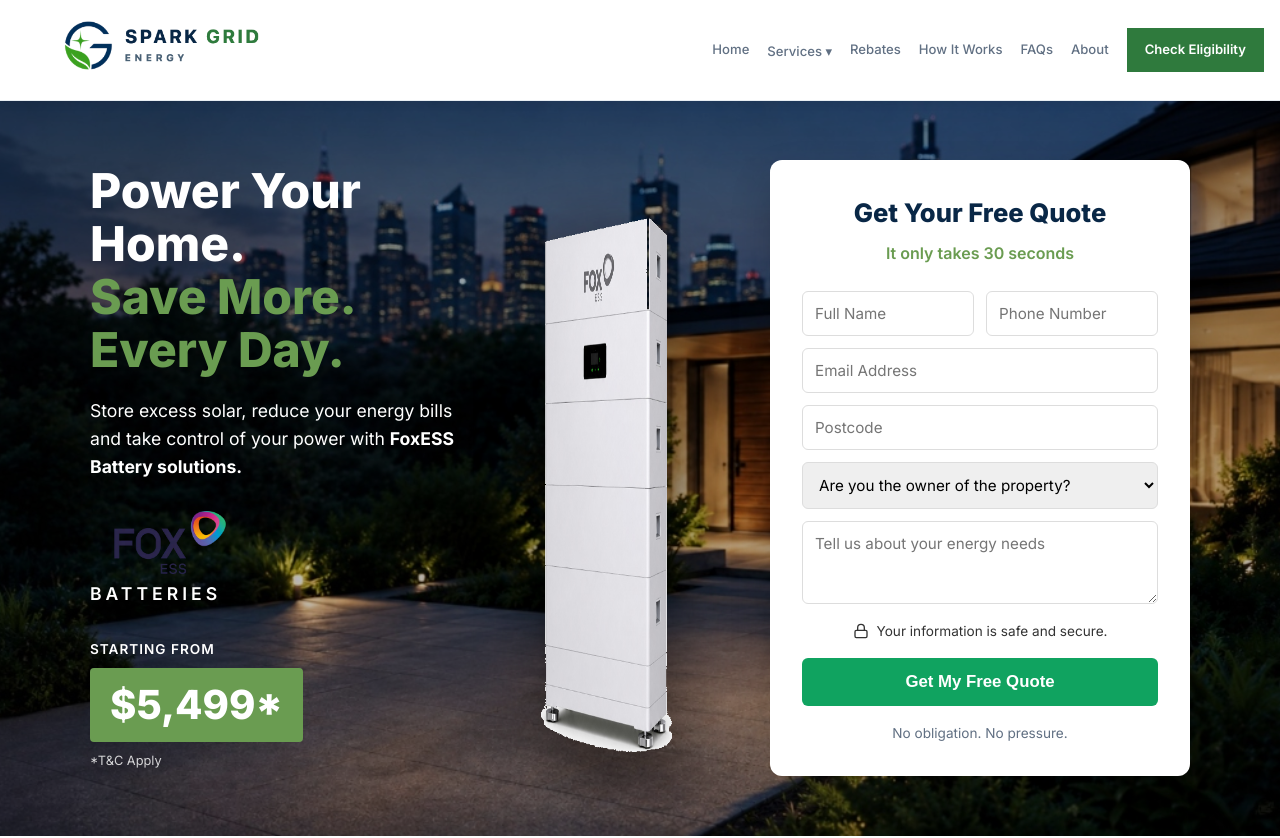
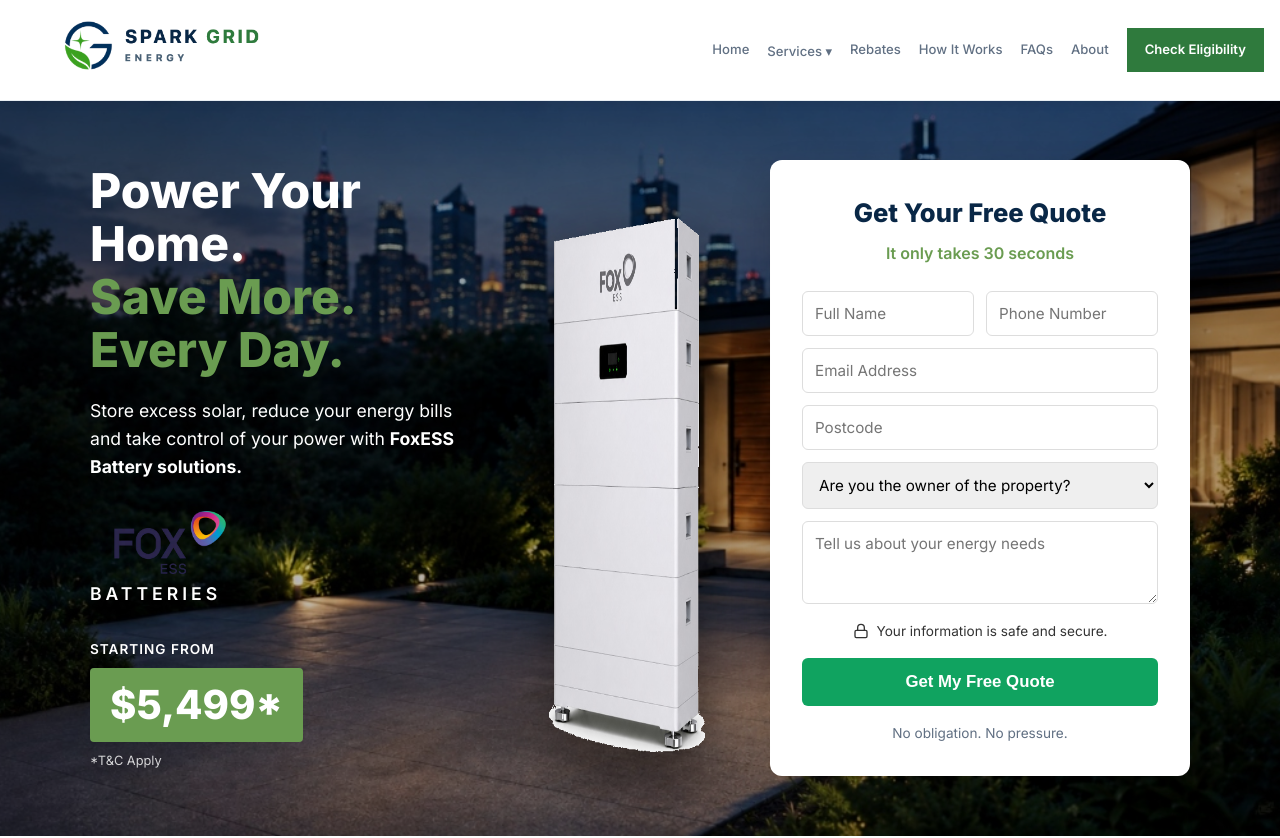
Before and after one commit to akshay8560/sparkgridenergy, a plain HTML site: page solar-batteries.html in a window 1280 px wide. Shown: the top 838 px of the page. Drawn offline with Linux system fonts and the light colour scheme.

Commit message:
Revert battery hero shift and size

```diff
--- a/css/styles.css
+++ b/css/styles.css
@@ -2661,11 +2661,10 @@
   height: 100%;
 }
 .battery-hero-img {
-  max-width: 210px; /* Reduced from 250px for smaller size */
+  max-width: 250px; /* Reduced from 320px for better fit */
   height: auto;
   filter: drop-shadow(0 20px 30px rgba(0,0,0,0.5));
   margin-bottom: -40px; /* Pull it down slightly to look grounded */
-  margin-right: 40px; /* Shifts the image slightly to the left */
 }
 
 .solar-hero-content h1 {
```
